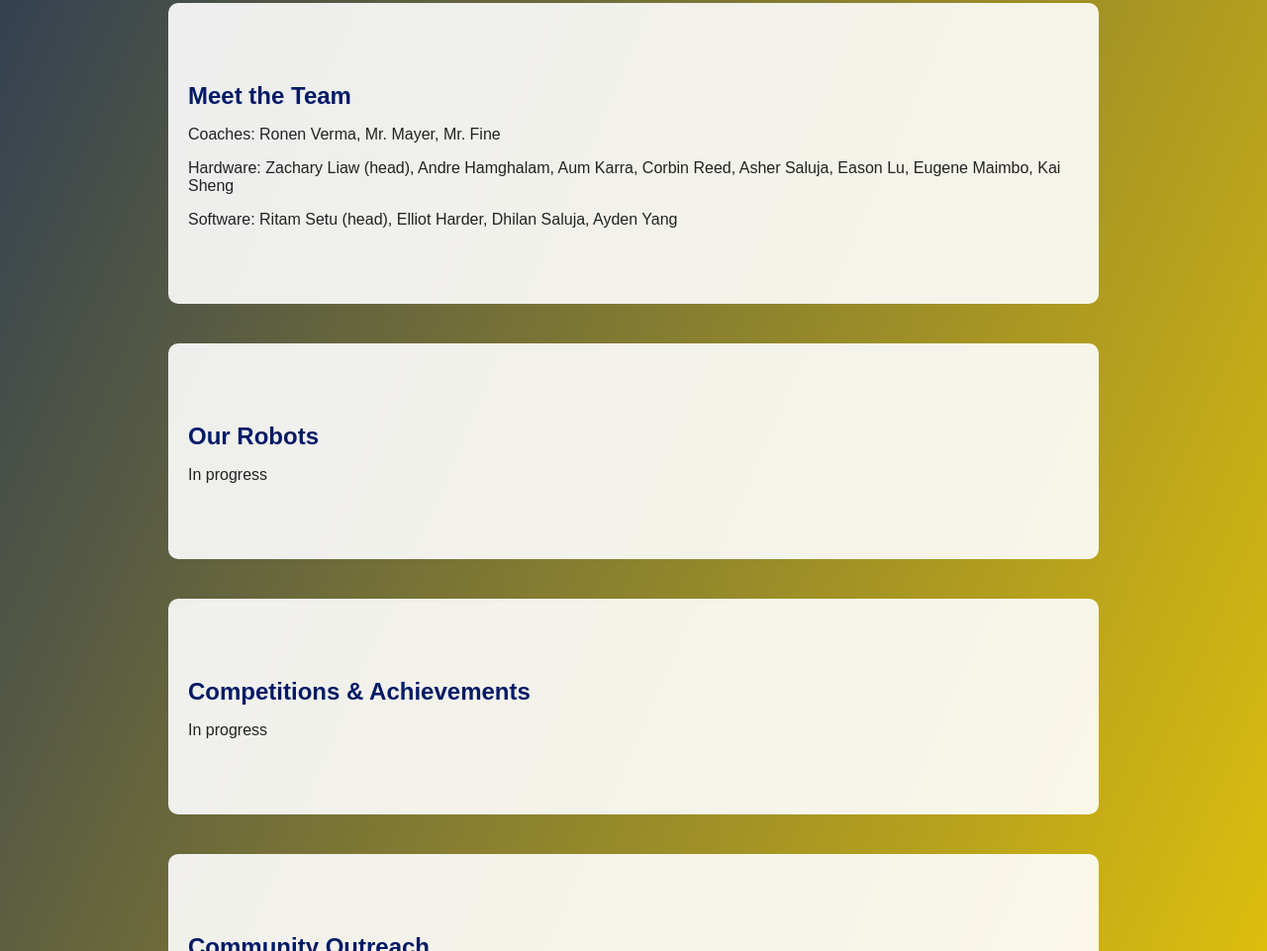
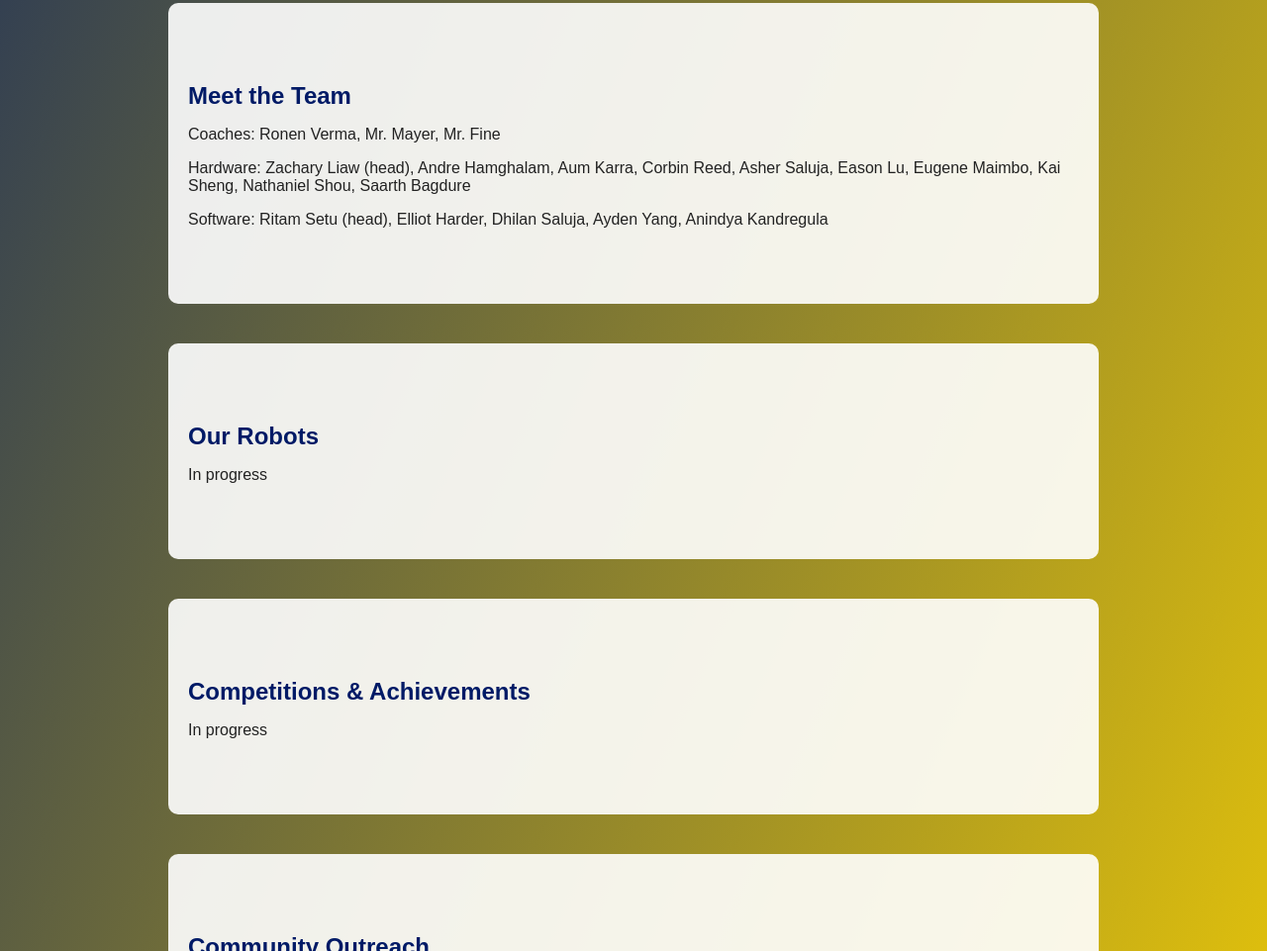
Before and after one commit to Lions001/SMrobotics, a plain HTML site: page index.html in a window 1280 px wide. Shown: the part 1205-2166 px from the top of the page at 99% size. Drawn offline with Linux system fonts and the light colour scheme.

Commit message:
Update index.html

```diff
--- a/index.html
+++ b/index.html
@@ -107,8 +107,8 @@
   <section id="team" class="section">
     <h2>Meet the Team</h2>
     <p>Coaches: Ronen Verma, Mr. Mayer, Mr. Fine</p>
-    <p>Hardware: Zachary Liaw (head), Andre Hamghalam, Aum Karra, Corbin Reed, Asher Saluja, Eason Lu, Eugene Maimbo, Kai Sheng</p>
-    <p>Software: Ritam Setu (head), Elliot Harder, Dhilan Saluja, Ayden Yang</p>
+    <p>Hardware: Zachary Liaw (head), Andre Hamghalam, Aum Karra, Corbin Reed, Asher Saluja, Eason Lu, Eugene Maimbo, Kai Sheng, Nathaniel Shou, Saarth Bagdure</p>
+    <p>Software: Ritam Setu (head), Elliot Harder, Dhilan Saluja, Ayden Yang, Anindya Kandregula</p>
   </section>
 
   <section id="robots" class="section">
```
